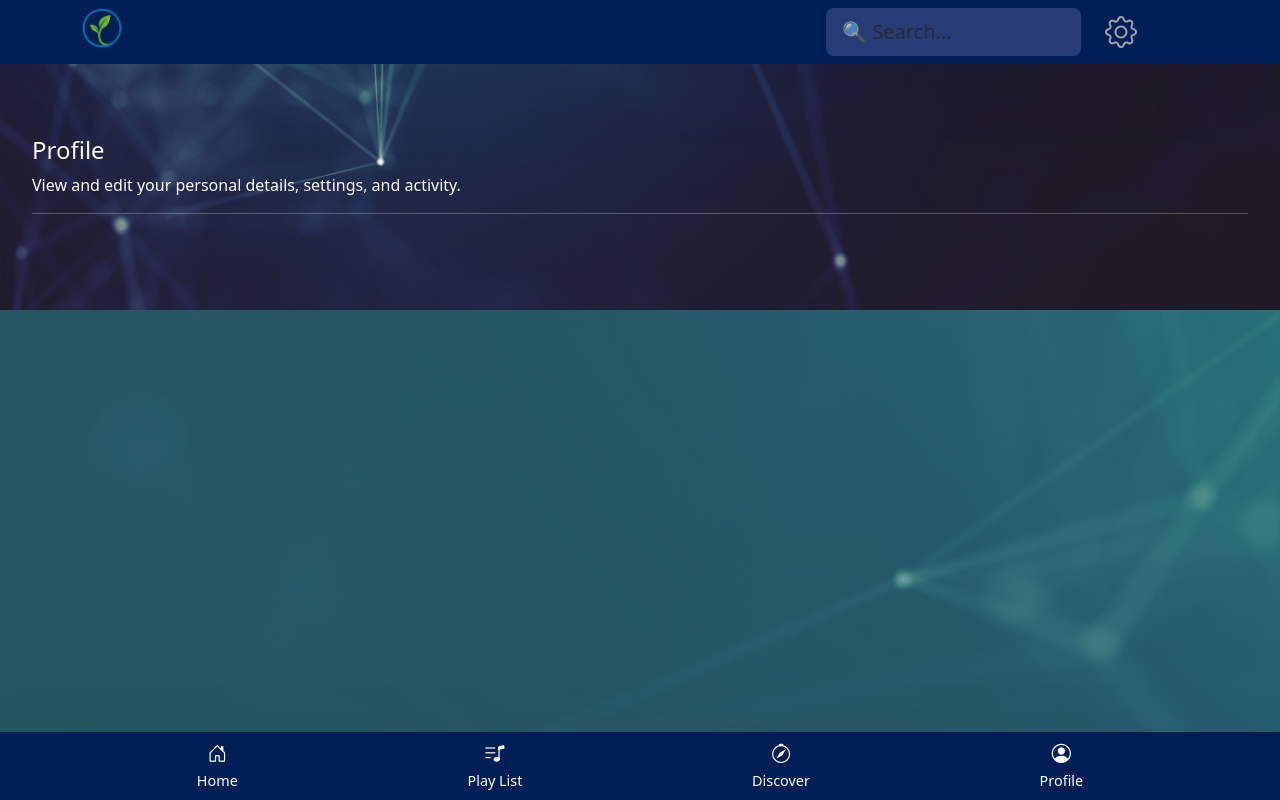
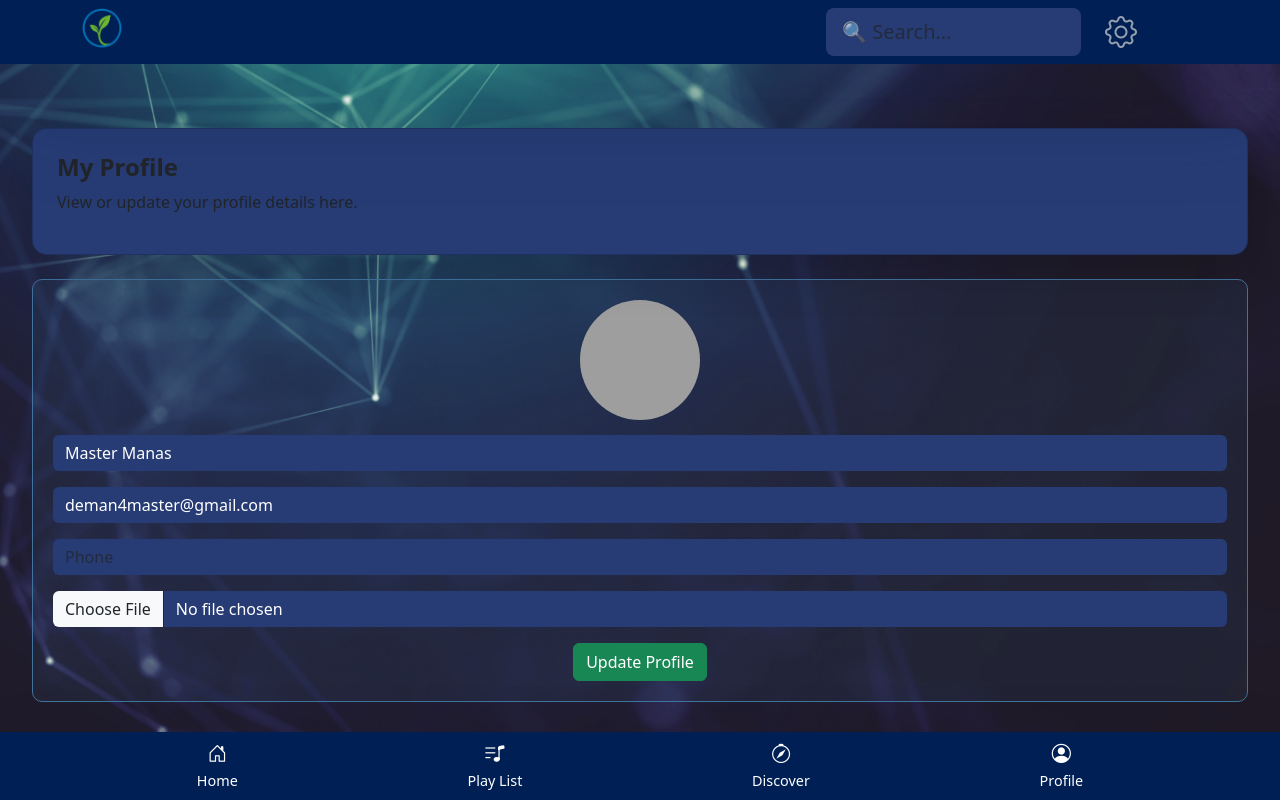
Before and after one commit to EseSphere/essencelife, a PHP site: page /app/profile in a window 1280 px wide. Run offline with PHP 8.4, Linux system fonts and the light colour scheme; a user stored in the database is signed in; data comes from the database, SQL or seed files in the repository; some libraries are stand-ins or nearby versions; grey boxes are pictures that could not be loaded.

Commit message:
New pages modified

```diff
--- a/app/footer.php
+++ b/app/footer.php
@@ -10,9 +10,9 @@
     <a class="nav-link <?php if (basename($_SERVER['PHP_SELF']) == './discover') {
                           echo 'active';
                         } ?>" href="./discover"><i class="bi bi-compass"></i> Discover</a>
-    <a class="nav-link <?php if (basename($_SERVER['PHP_SELF']) == './logout') {
+    <a class="nav-link <?php if (basename($_SERVER['PHP_SELF']) == './profile') {
                           echo 'active';
-                        } ?>" href="./logout"><i class="bi bi-person-circle"></i> Profile</a>
+                        } ?>" href="./profile"><i class="bi bi-person-circle"></i> Profile</a>
   </div>
 </nav>
 
--- a/app/profile.php
+++ b/app/profile.php
@@ -1,14 +1,107 @@
-<?php include 'header.php'; ?>
+<?php
+session_start();
+include 'header.php';
+include 'dbconnections.php';
+
+if (!isset($_SESSION['user_id'])) {
+    header("Location: login.php");
+    exit;
+}
+
+$user_id = $_SESSION['user_id'];
+
+// Fetch user data
+$user = $conn->query("SELECT * FROM users WHERE user_id='$user_id'")->fetch_assoc();
+?>
+
+<link rel="stylesheet" href="./css/playlist_style.css">
+<style>
+    .profile-card {
+        border: 1px solid #40739e;
+        border-radius: 10px;
+        background-color: rgba(64, 115, 158, 0.1);
+        padding: 20px;
+        color: white;
+    }
+
+    .profile-card img {
+        width: 120px;
+        height: 120px;
+        object-fit: cover;
+        border-radius: 50%;
+        margin-bottom: 15px;
+    }
+
+    input.form-control {
+        background-color: rgba(64, 115, 158, 1);
+        color: white;
+        border: 1px solid #40739e;
+    }
+
+    #ajaxMessage .alert {
+        margin-bottom: 15px;
+    }
+</style>
 
 <div class="container-fluid">
-    <div class="w-full flex justify-start items-start text-start mt-2">
-        <h4 class="font-bold text-white">Profile</h4>
-        <p class="text-white">View and edit your personal details, settings, and activity.</p>
+    <div id="card-bg" class="card flex justify-start items-start text-start shadow-lg border-rounded p-4 mb-4">
+        <h4 class="fw-bold">My Profile</h4>
+        <p class="fs-6">View or update your profile details here.</p>
     </div>
-    <hr>
-    <!-- Music Category -->
-    <div id="categoriesContainer">
+
+    <div id="ajaxMessage"></div>
+
+    <div class="profile-card text-center">
+        <img id="profileImage" src="<?= htmlspecialchars($user['image'] ?: 'default_profile.png') ?>" alt="Profile Image">
+        <form id="updateProfileForm" enctype="multipart/form-data">
+            <div class="mb-3">
+                <input type="text" name="name" class="form-control" placeholder="Name" value="<?= htmlspecialchars($user['name']) ?>" required>
+            </div>
+            <div class="mb-3">
+                <input type="email" name="email" class="form-control" placeholder="Email" value="<?= htmlspecialchars($user['email']) ?>" required>
+            </div>
+            <div class="mb-3">
+                <input type="text" name="phone" class="form-control" placeholder="Phone" value="<?= htmlspecialchars($user['phone']) ?>" required>
+            </div>
+            <div class="mb-3">
+                <input type="file" name="image" class="form-control">
+            </div>
+            <button type="submit" class="btn btn-success">Update Profile</button>
+        </form>
     </div>
 </div>
 
 <?php include 'footer.php'; ?>
+
+<script>
+    document.addEventListener('DOMContentLoaded', function() {
+        const form = document.getElementById('updateProfileForm');
+        const messageDiv = document.getElementById('ajaxMessage');
+        const profileImage = document.getElementById('profileImage');
+
+        function showMessage(text, type = 'success') {
+            messageDiv.innerHTML = `<div class="alert alert-${type}">${text}</div>`;
+            setTimeout(() => messageDiv.innerHTML = '', 3000);
+        }
+
+        form.addEventListener('submit', function(e) {
+            e.preventDefault();
+            const formData = new FormData(form);
+
+            fetch('profile_actions.php', {
+                    method: 'POST',
+                    body: formData
+                })
+                .then(res => res.json())
+                .then(data => {
+                    if (data.status === 'success') {
+                        if (data.image) profileImage.src = data.image; // Update profile image
+                        showMessage('Profile updated successfully!', 'success');
+                    } else {
+                        showMessage(data.message, 'danger');
+                    }
+                })
+                .catch(err => showMessage('An error occurred.', 'danger'));
+        });
+    });
+</script>
```
Also changed, not shown: app/profile_actions.php (added, +41 -0 lines), db-schema/essence_life.sql (+86 -18 lines).
